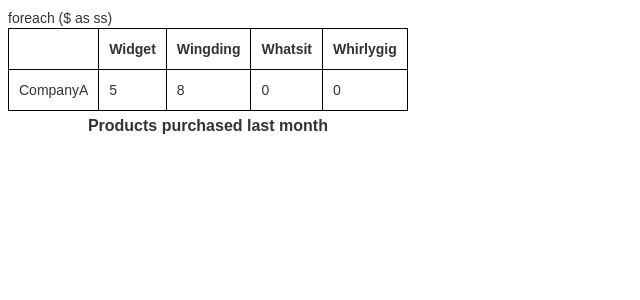
After one commit to toankim12354/crawler, a PHP site: page /views/List.php in a window 1280 px wide. The commit adds this page. Shown: the top 300 px of the page, without its empty margins (0-640 px from the left). Run offline with PHP 8.4, Linux system fonts and the light colour scheme.

Commit message:
update mvc

```diff
--- a/index.php
+++ b/index.php
@@ -7,9 +7,9 @@ use Toanlt\Crawler\Router;
 require_once __DIR__ . '/vendor/autoload.php';
 
 const DB_HOST = 'localhost';
-const DB_NAME = 'crawler';
-const DB_USERNAME = 'sammy';
-const DB_PASSWORD = 'Toanlt@123';
+const DB_NAME = 'Parser';
+const DB_USERNAME = 'toanlt';
+const DB_PASSWORD = 'Toanlt123';
 const BASE_PATH = __DIR__;
 const VIEW_PATH = BASE_PATH . '/views';
 
--- a/src/Factories/ParserFactory.php
+++ b/src/Factories/ParserFactory.php
@@ -25,7 +25,7 @@ class ParserFactory
             str_contains($url, "vietnamnet.vn") => new VietnamnetParser(
                 $url,
                 'content-detail-title',
-                'maincontent main-content',
+                'maincontent',
                 'bread-crumb-detail__time'
             ),
             str_contains($url, "vnexpress.net") => new VnexpressParser(
--- a/src/Router.php
+++ b/src/Router.php
@@ -20,6 +20,7 @@ class Router
         $this->routes[$method][$path] = $callback;
     }
 
+    //magic function
     public function __call(string $method, array $arguments)
     {
         $path = array_shift($arguments);
@@ -46,7 +47,7 @@ class Router
                 }
             }
         }
-        echo "404 Not Found";
+        include __DIR__ . '/../views/errors/404.php';
     }
 
     public function dispatch(): void
--- a/src/Services/BaseParser.php
+++ b/src/Services/BaseParser.php
@@ -6,7 +6,7 @@ use DOMDocument;
 use DOMNode;
 use DOMXPath;
 
-abstract class BaseParser implements ParserInterface
+abstract class  BaseParser implements ParserInterface
 {
     protected string $url;
     protected string $titleSelector;
--- a/src/Services/DanTriParser.php
+++ b/src/Services/DanTriParser.php
@@ -4,6 +4,12 @@ namespace Toanlt\Crawler\Services;
 
 class DanTriParser extends BaseParser
 {
+    /**
+     * @param string $url
+     * @param string $titleSelector
+     * @param string $contentSelector
+     * @param string $dateSelector
+     */
     public function __construct(string $url, string $titleSelector, string $contentSelector, string $dateSelector)
     {
         parent::__construct($url, $titleSelector, $contentSelector, $dateSelector);
--- a/src/Services/VietNamNetParser.php
+++ b/src/Services/VietNamNetParser.php
@@ -4,6 +4,12 @@ namespace Toanlt\Crawler\Services;
 
 class VietNamNetParser extends BaseParser
 {
+    /**
+     * @param string $url
+     * @param string $titleSelector
+     * @param string $contentSelector
+     * @param string $dateSelector
+     */
     public function __construct(string $url, string $titleSelector, string $contentSelector, string $dateSelector)
     {
         parent::__construct($url, $titleSelector, $contentSelector, $dateSelector);
--- a/src/Services/VnExpressParser.php
+++ b/src/Services/VnExpressParser.php
@@ -4,6 +4,9 @@ namespace Toanlt\Crawler\Services;
 
 class VnExpressParser extends BaseParser
 {
+    /**
+     * @var string
+     */
     public function __construct(string $url, string $titleSelector, string $contentSelector, string $dateSelector)
     {
         parent::__construct($url, $titleSelector, $contentSelector, $dateSelector);
--- /dev/null
+++ b/views/List.php
@@ -0,0 +1,62 @@
+<!doctype html>
+<html lang="en">
+<head>
+    <meta charset="UTF-8">
+    <meta name="viewport"
+          content="width=device-width, user-scalable=no, initial-scale=1.0, maximum-scale=1.0, minimum-scale=1.0">
+    <meta http-equiv="X-UA-Compatible" content="ie=edge">
+    <title>Document</title>
+</head>
+<body>
+<style>
+    body {
+        font-family: Arial, sans-serif;
+        font-size: 14px;
+        line-height: 20px;
+        color: #333333;
+    }
+
+    table, th, td {
+        border: solid 1px #000;
+        padding: 10px;
+    }
+
+    table {
+        border-collapse:collapse;
+        caption-side:bottom;
+    }
+
+    caption {
+        font-size: 16px;
+        font-weight: bold;
+        padding-top: 5px;
+    }
+</style>
+<table>
+
+    <thead>
+    <tr>
+        <th>&nbsp;</th>
+        <th>Widget</th>
+        <th>Wingding</th>
+        <th>Whatsit</th>
+        <th>Whirlygig</th>
+    </tr>
+    </thead>
+    <tbody>
+    <php >
+
+        foreach ($ as ss)
+    <tr>
+        <td>CompanyA</td>
+        <td>5</td>
+        <td>8</td>
+        <td>0</td>
+        <td>0</td>
+    </tr>
+    </php>
+    </tbody>
+    <caption>Products purchased last month</caption>
+</table>
+</body>
+</html>
```
Also changed, not shown: src/Controllers/BaseController.php (+9 -0 lines), src/Controllers/CrawlerController.php (+7 -3 lines), src/Models/Database.php (+28 -2 lines), src/Models/DatabaseInterface.php (added, +35 -0 lines), views/errors/404.php (added, +69 -0 lines), 1 other file.
